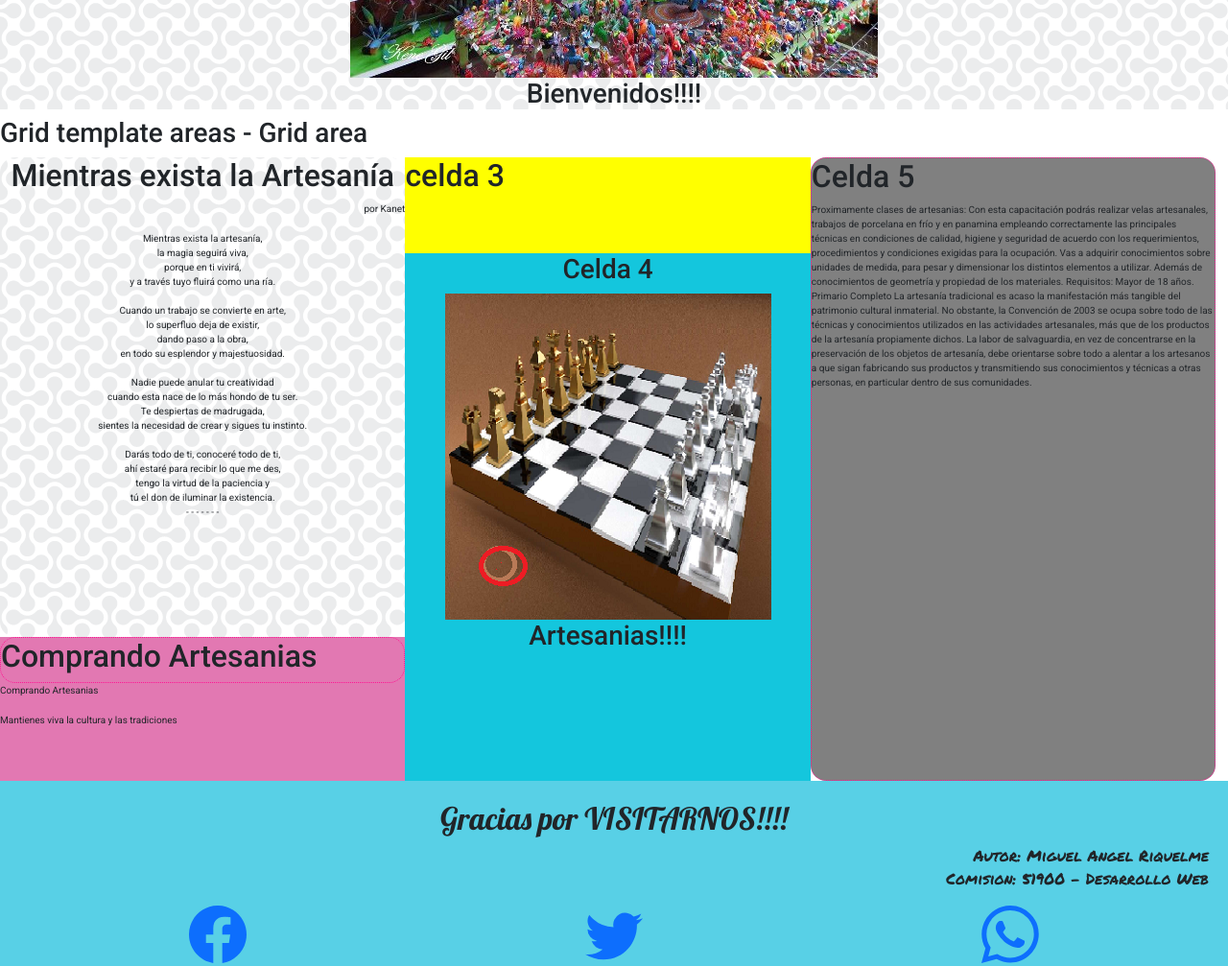
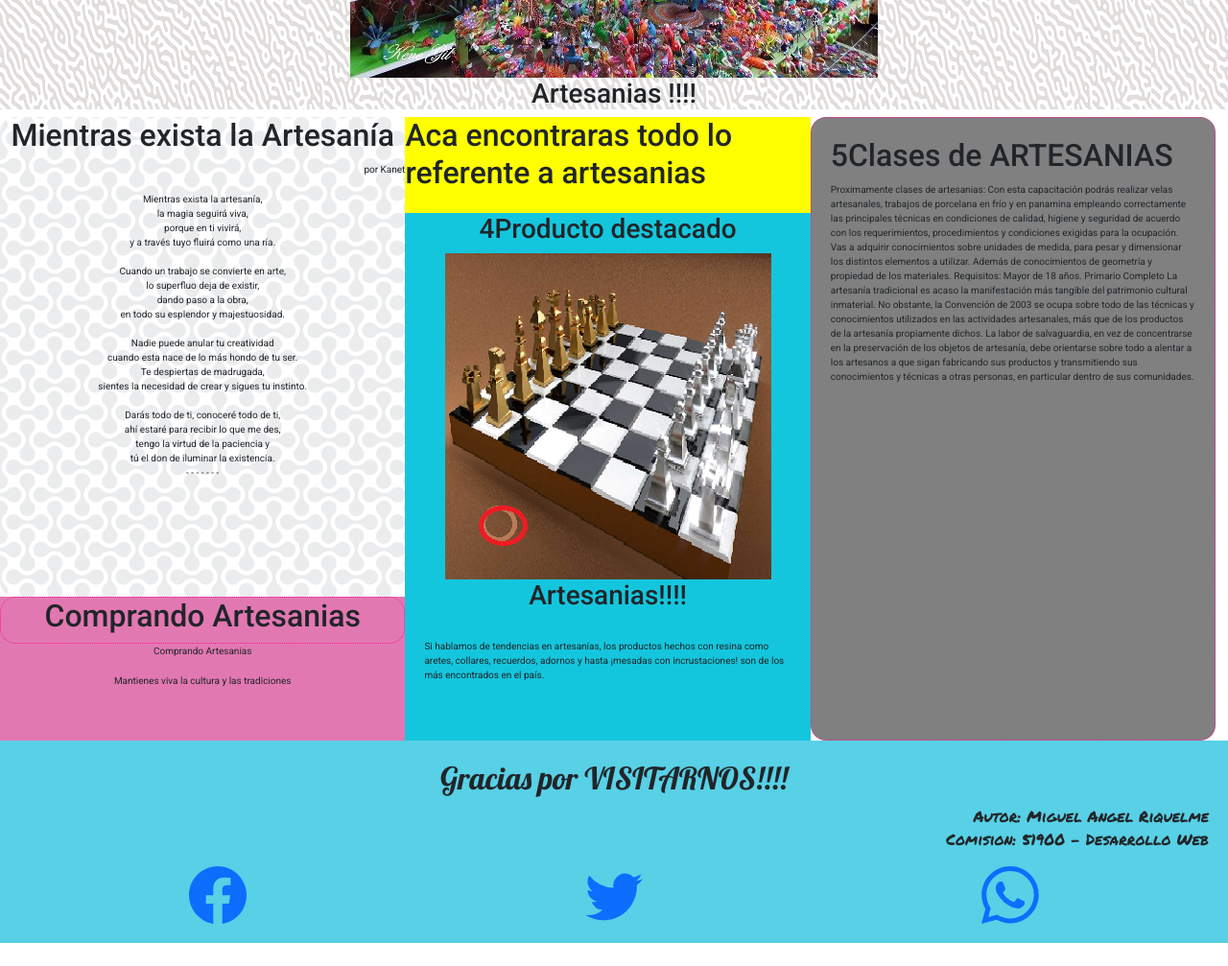
Before and after one commit to riquelmemiguelangel/Pre-entrega2, a plain HTML site: page pages/novedades.html in a window 1280 px wide. Shown: the part 820-1827 px from the top of the page at 96% size. After the commit the page ends 1803 px from the top, so only its background shows below. Drawn offline with nearby package versions, Linux system fonts and the light colour scheme.

```diff
--- a/css/style.css
+++ b/css/style.css
@@ -45,11 +45,16 @@ nav div a img{
 .bg-patron{
     background-image: url(../images/backgrounds/bubble.png);
 }
+.bg-patron2{
+    background-image: url(../images/backgrounds/bg2.png);
+}
 .centrarimagen {
     display: block;
     margin: auto;
-  }
-
+}
+.texto-margen{
+padding: 2em;
+}
 
 
   /*==============================GRIDS ===========================*/
@@ -196,7 +201,7 @@ nav div a img{
         line-height: 1.8em;
     }
     /*      Nosotros breakpoint      */
-    .div img{
+    main div img{
         margin: 0;
         width: 100%;
     }
--- a/pages/novedades.html
+++ b/pages/novedades.html
@@ -47,7 +47,7 @@
     </nav>
   <!-- ends nav -->
 
-  <main class="bg-patron">
+  <main class="bg-patron2">
     <h1 class="texto-centrado">
       N O V E D A D E S ! ! !
     </h1>
@@ -66,25 +66,22 @@
     </div>
 
     <div >
-      <img class="centrarimagen" src="../images/Presentacion.png" alt="Es la HOMEPAGE">
+      <img src="../images/Presentacion.png" alt="Es la HOMEPAGE" class="centrarimagen" >
       <h3 class="texto-centrado">
-        Bienvenidos!!!!
+        Artesanias !!!!
       </h3>
     </div>
 </main>
 <!-- grilla -->
-
-<h3>Grid template areas - Grid area </h3>
-<!-- grilla -->
 	<div class="grid template-areas">
 
     <section id="celda3" class="bg-yellow">
-			<h2>celda 3</h2>
+			<h2>Aca encontraras todo lo referente a artesanias</h2>
 
 		</section>
 
-    <section id="celda5" class="bg-grey bg-test">
-      <h2>Celda 5</h2>
+    <section id="celda5" class="bg-grey bg-test texto-margen">
+      <h2>5Clases de ARTESANIAS</h2>
       <p>
         Proximamente clases de artesanias:
 
@@ -128,7 +125,7 @@
 
     <section id="celda4" class="bg-blue2">
       <h3 class="texto-centrado">
-        Celda 4
+        4Producto destacado
       </h3>
       <div >
         <img class="centrarimagen" src="../images/novedades/producto00.png" alt="Es la HOMEPAGE">
@@ -136,9 +133,14 @@
           Artesanias!!!!
         </h3>
       </div>
+      <div class="texto-margen">
+        <p>
+          Si hablamos de tendencias en artesanías, los productos hechos con resina como aretes, collares, recuerdos, adornos y hasta ¡mesadas con incrustaciones! son de los más encontrados en el país.
+        </p>
+    </div>
     </section>
 
-    <section id="celda2" class="bg-celda2">
+    <section id="celda2" class="bg-celda2 texto-centrado">
 			<div class="bg-test">
 				<h2>Comprando Artesanias</h2>
 			</div>
```
Also changed, not shown: pages/nosotros.html (+2 -2 lines), images/backgrounds/bg2.png (added), images/backgrounds/bg3.png (added), 1 other file.
